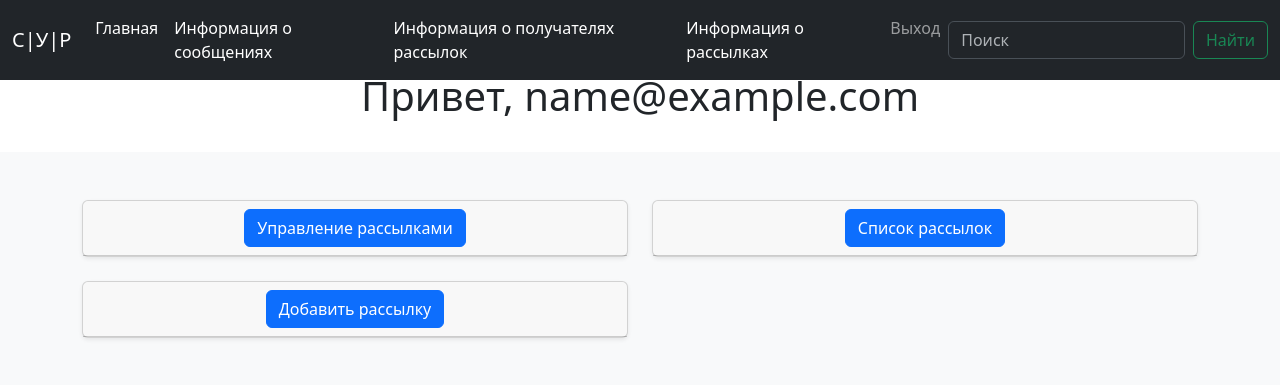
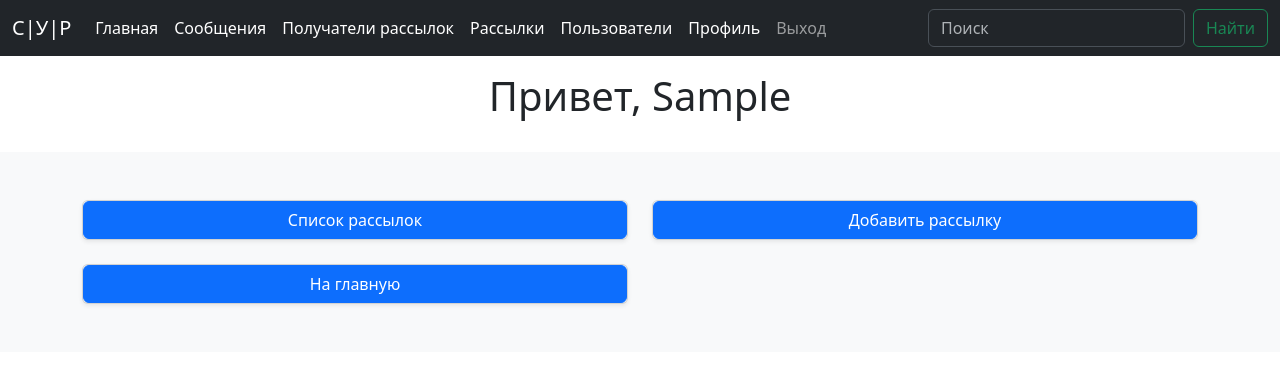
Before and after one commit to SergeiVokhminov/Course_PR_4, a Django app: page /mailing_info/ in a window 1280 px wide. Shown: the top 385 px of the page. Run offline with Django 5.2, Linux system fonts and the light colour scheme; the visitor is signed in with stand-in values (Sample User, id 1); some libraries are stand-ins or nearby versions.

Commit message:
обновлены шаблоны страниц в приложении mailing

```diff
--- a/mailing/templates/mailing/base.html
+++ b/mailing/templates/mailing/base.html
@@ -1,7 +1,5 @@
 <!DOCTYPE html>
-
 {% load static %}
-
 <html lang="ru">
 <head>
     <meta charset="utf-8">
@@ -11,23 +9,19 @@
     .class { padding: 20px 25px; }
 </head>
 <body>
-
 <header data-bs-theme="dark">
 {% include "mailing/includes/menu.html" %}
 </header>
-
 <div class="pricing-header px-3 py-3 pt-md-5 pb-md-4 mx-auto text-center">
     {% if user.is_authenticated %}
-    <h1>Привет, {{ user.slug | default:user.email }}</h1>
+    <h1>Привет, {{ user.first_name | default:user.email }}</h1>
     {% else %}
     <h1 class="display-4">Сервис управления рассылками</h1>
     <p class="lead">С.У.Р - это отличный вариант управлять своими рассылками.</p>
     {% endif %}
 </div>
-
 {% block content %}
 {% endblock %}
-
 <script src="{% static '/js/bootstrap.bundle.min.js' %}"></script><!-- Подключите статические файлы со скриптами Bootstrap -->
 </body>
 </html>
--- a/mailing/templates/mailing/includes/menu.html
+++ b/mailing/templates/mailing/includes/menu.html
@@ -11,18 +11,30 @@
                 </li>
                 {% if user.is_authenticated %}
                 <li class="nav-item">
-                    <a class="nav-link active" href="{% url 'mailing:message_list' %}" role="button">
-                        Информация о сообщениях
+                    <a class="nav-link active" href="{% url 'mailing:message_info' %}" role="button">
+                        Сообщения
                     </a>
                 </li>
                 <li class="nav-item">
-                    <a class="nav-link active" href="/" role="button">
-                        Информация о получателях рассылок
+                    <a class="nav-link active" href="{% url 'mailing:recipient_info' %}" role="button">
+                        Получатели рассылок
                     </a>
                 </li>
                 <li class="nav-item">
-                    <a class="nav-link active" href="/" role="button">
-                        Информация о рассылках
+                    <a class="nav-link active" href="{% url 'mailing:mailing_info' %}" role="button">
+                        Рассылки
+                    </a>
+                </li>
+                {% if "users.view_user" in perms %}
+                <li class="nav-item">
+                    <a class="nav-link active" href="{% url 'users:user_info' %}" role="button">
+                        Пользователи
+                    </a>
+                </li>
+                {% endif %}
+                <li class="nav-item">
+                    <a class="nav-link active" href="{% url 'users:user_detail' user.pk %}" role="button">
+                        Профиль
                     </a>
                 </li>
                 <form method="post" action="{% url 'users:logout' %}">
--- a/mailing/templates/mailing/mailing_info.html
+++ b/mailing/templates/mailing/mailing_info.html
@@ -7,29 +7,23 @@
             {% if user.is_authenticated %}
             <div class="col">
                 <div class="card shadow-sm">
-                    <div class="card-header">
-                        <a class="btn btn-primary" href="{% url 'mailing:mailing_list' %}" role="button">
-                            Управление рассылками
-                        </a>
-                    </div>
+                    <a class="btn btn-primary" href="{% url 'mailing:mailing_list' %}" role="button">
+                        Список рассылок
+                    </a>
                 </div>
             </div>
             <div class="col">
                 <div class="card shadow-sm">
-                    <div class="card-header">
-                        <a class="btn btn-primary" href="{% url 'mailing:mailing_list' %}" role="button">
-                            Список рассылок
-                        </a>
-                    </div>
+                    <a class="btn btn-primary" href="{% url 'mailing:mailing_create' %}" role="button">
+                        Добавить рассылку
+                    </a>
                 </div>
             </div>
             <div class="col">
-                <div class="card shadow-sm">
-                    <div class="card-header">
-                        <a class="btn btn-primary" href="{% url 'mailing:mailing_create' %}" role="button">
-                            Добавить рассылку
-                        </a>
-                    </div>
+                <div class="card shadow-sm" >
+                    <a class="btn btn-primary" href="{% url 'mailing:home' %}" role="button">
+                        На главную
+                    </a>
                 </div>
             </div>
             {% endif %}
--- a/mailing/templates/mailing/message_detail.html
+++ b/mailing/templates/mailing/message_detail.html
@@ -1,4 +1,4 @@
-{% extends 'mailing/base_template.html' %}
+{% extends 'mailing/base.html' %}
 {% block title %}Подробнее о сообщении{% endblock %}
 {% block content %}
 <div class="container">
@@ -9,6 +9,8 @@
         <div class="d-flex justify-content-between align-items-center mt-3">
             <div class="btn-group">
                 {% if message.owner == user %}
+                <a class="btn btn-lg btn-block btn-outline-primary" href="{% url 'mailing:message_update' message.pk %}"
+                   role="button">Редактировать</a>
                 <a class="btn btn-lg btn-block btn-outline-primary" href="{% url 'mailing:message_delete' message.pk %}"
                    role="button">Удалить</a>
                 {% endif %}
```
Also changed, not shown: mailing/templates/mailing/home.html (+22 -10 lines), mailing/templates/mailing/recipient_info.html (+6 -3 lines).
